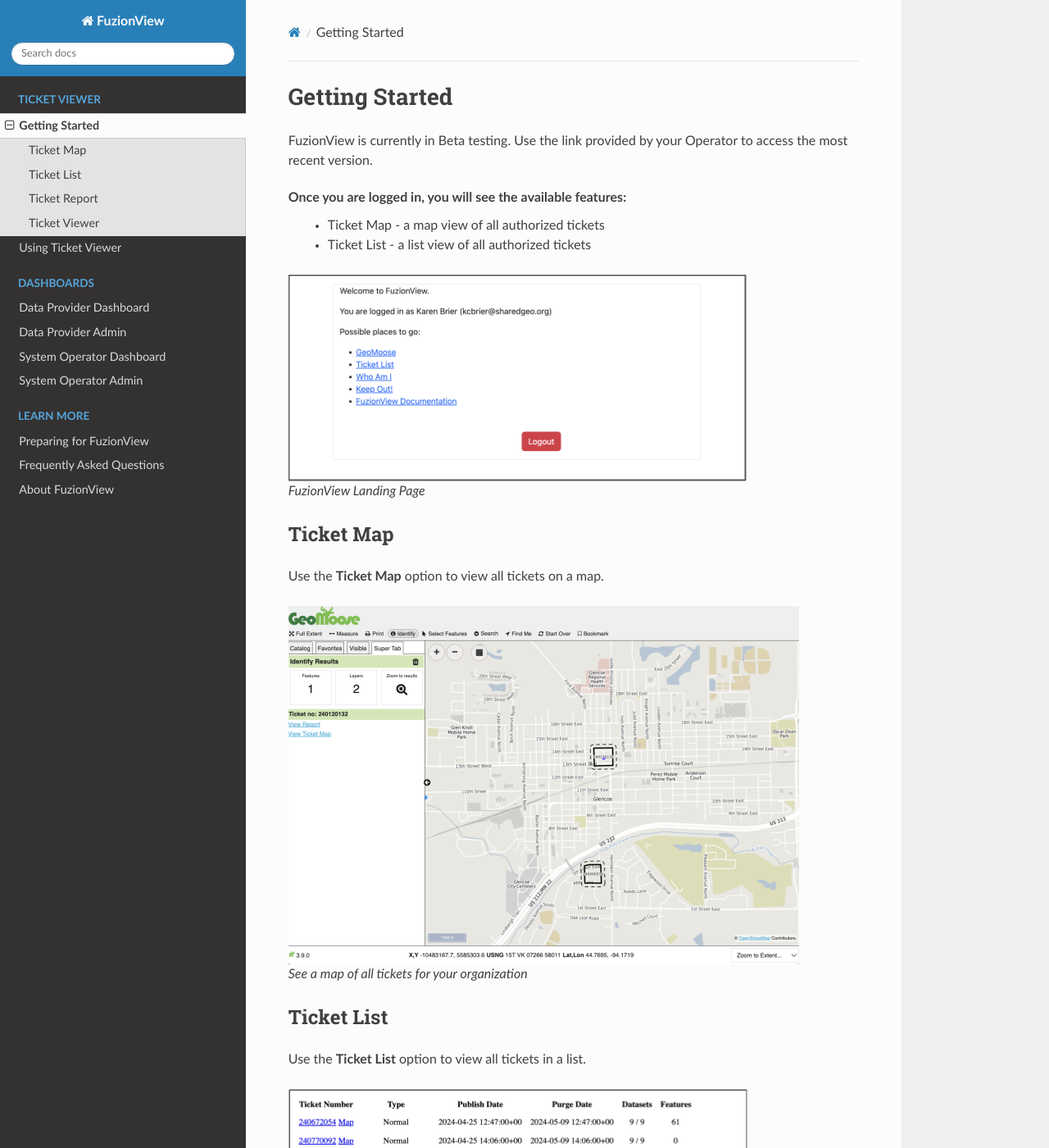
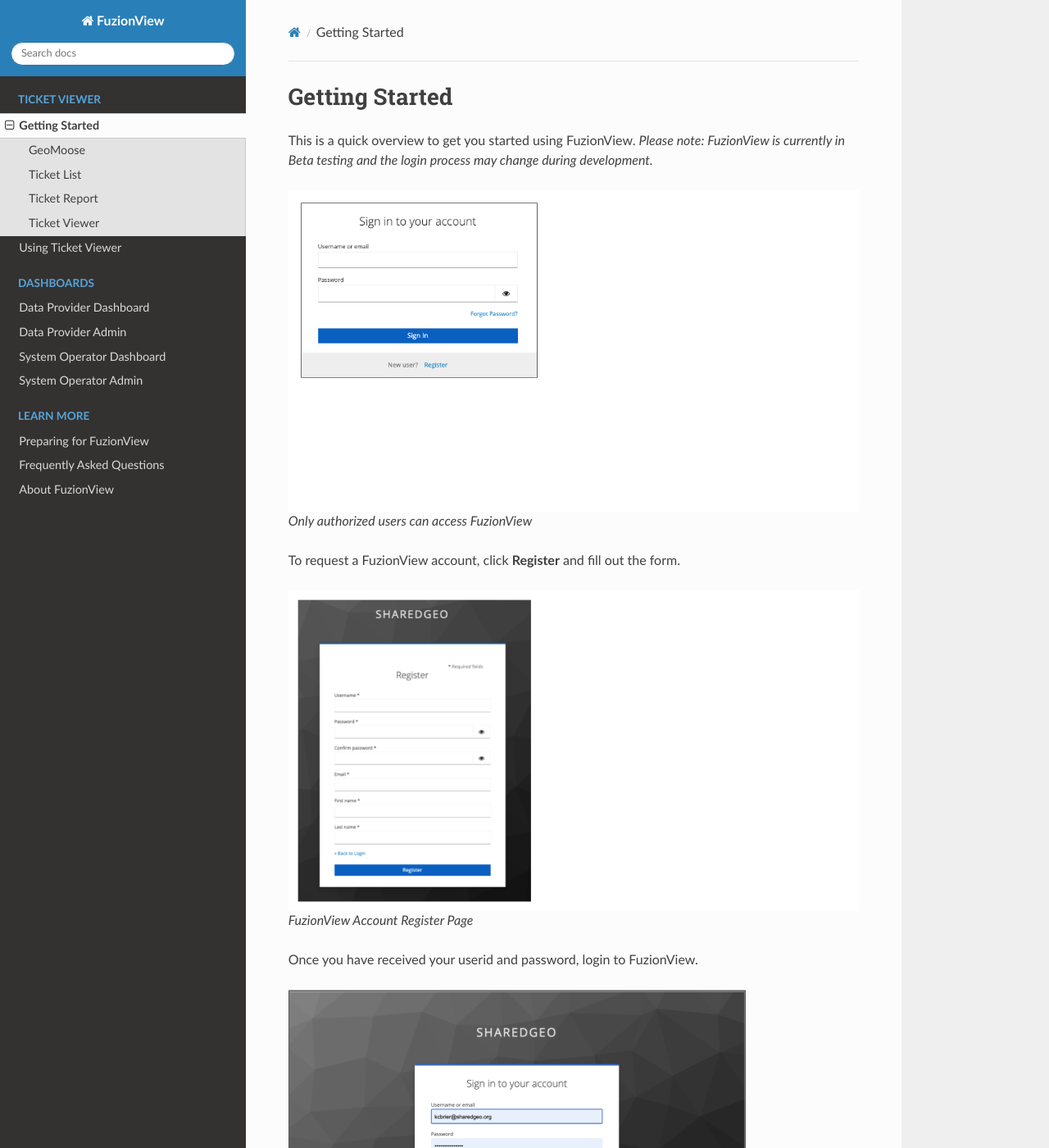
Before and after one commit to FuzionView/FV-Docs, a Sphinx documentation site: the page built from source/openfv.rst, in a window 1280 px wide and 1400 px high. Shown: the whole window at 82% size. Built offline with Sphinx 7.4.7 and the Read the Docs theme 2.0.0, drawn with Linux system fonts in a browser that asks for light colours; some of the changed text lies outside the part shown.

Commit message:
Update to Getting Started docs

```diff
--- a/source/openfv.rst
+++ b/source/openfv.rst
@@ -1,22 +1,44 @@
 Getting Started
 ================
 
-FuzionView is currently in Beta testing. Use the link provided by your Operator to access the most recent version.
+This is a quick overview to get you started using FuzionView.
+*Please note: FuzionView is currently in Beta testing and the login process may change during development.*
 
-Once you are logged in, you will see the available features:
-   * Ticket Map - a map view of all authorized tickets
-   * Ticket List - a list view of all authorized tickets
+.. figure:: /_static/Login0.png
+   :alt: The FuzionView login page
+   :class: with-border
 
-.. figure:: /_static/landing1.png
+   *Only authorized users can access FuzionView*
+
+   To request a FuzionView account, click **Register** and fill out the form.
+
+.. figure:: /_static/Register1.png
+   :alt: The FuzionView account registration page
+   :class: with-border
+
+   *FuzionView Account Register Page*
+
+Once you have received your userid and password, login to FuzionView.
+
+.. figure:: /_static/Login2.png
+   :alt: The FuzionView login page
+   :class: with-border
+
+   *FuzionView Login Page*
+
+Once you have a userid, login to access the most recent version. Once you are logged in, you will see the options you are authorized to access. If you do not see one of the options below, it means you do not have access to that feature.
+
+.. figure:: /_static/Landing1.png
    :alt: The FuzionView registration page
    :class: with-border
 
    *FuzionView Landing Page*
 
-Ticket Map
------------
+GeoMoose
+----------
 
-Use the **Ticket Map** option to view all tickets on a map.
+Use the **GeoMoose** option to view all tickets on a map.
+Please note: This option will be replaced with the **Ticket Map** once development is completed. For documentation on GeoMoose, please contact info@sharedgeo.org
 
 .. figure:: /_static/GeoMooseTicketViewer1.png
    :alt: The FuzionView Ticket Map
@@ -27,15 +49,15 @@
 Ticket List
 ------------
 
-Use the **Ticket List** option to view all tickets in a list.
+Use the **Ticket List** option to view all your tickets in a list.
 
-.. figure:: /_static/ticketlist1.png
+.. figure:: /_static/TicketList1.png
    :alt: The FuzionView Ticket List
    :class: with-border
 
-   *See a list of all tickets for your organization*
+   *See a list of all your tickets*
 
-* From either the List or Map view, select the **Ticket Number** to open a report view of the ticket.
+* From the Ticket List view, select a **Ticket Number** to open a report view of the ticket.
 
 Ticket Report
 ---------------
@@ -59,4 +81,4 @@
 
    *Map view of the identified features*
 
-   Check out the documentation on the FuzionView Ticket Viewer `here <https://fuzionview.github.io/FV-Docs/ticketviewer.html#>`_
+   Next, find more detailed documentation on using the Ticket Viewer `here <https://fuzionview.github.io/FV-Docs/ticketviewer.html#>`_
```
Also changed, not shown: other parts of source/openfv.rst (+1 -1 lines), source/_static/Login0.png (added), source/_static/TicketViewer1.png, source/_static/landing1.png, source/_static/login1.png, source/_static/register1.png, source/_static/register2.png (deleted), source/_static/ticketlist1.png.
